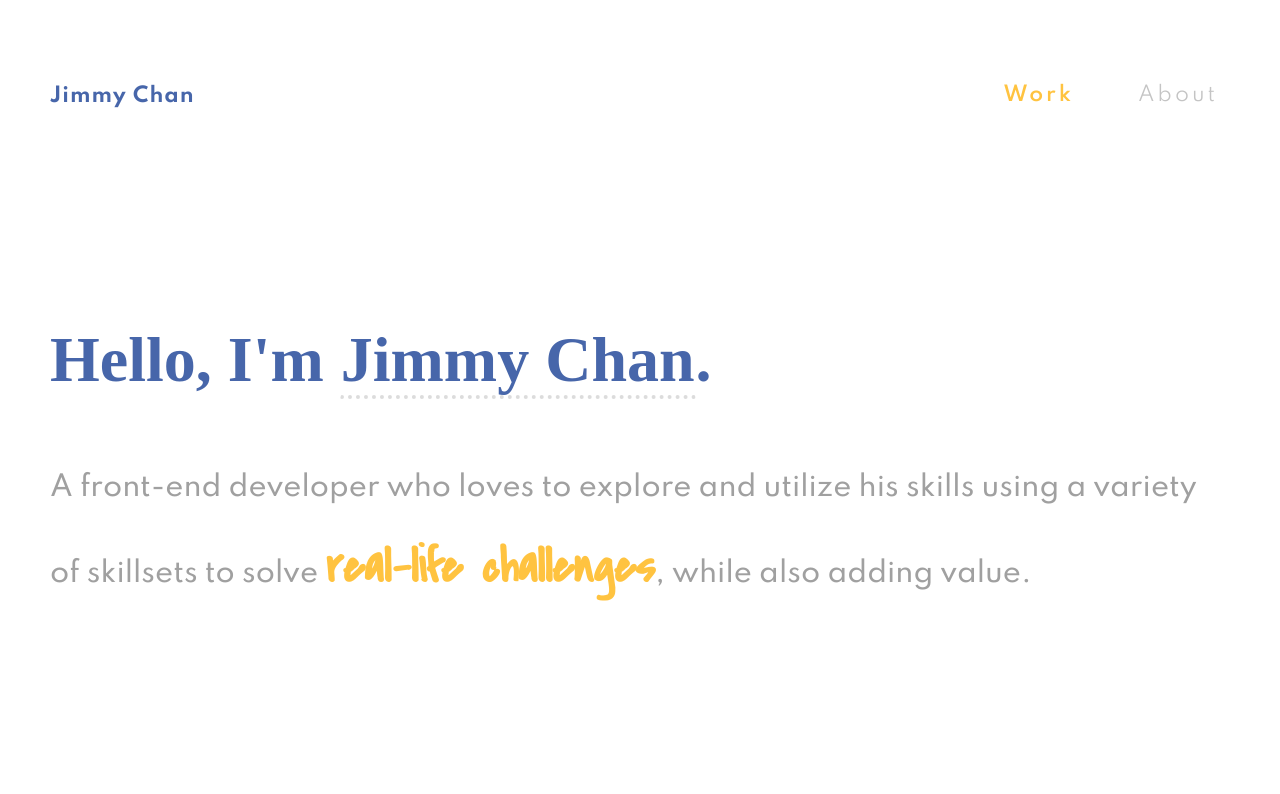
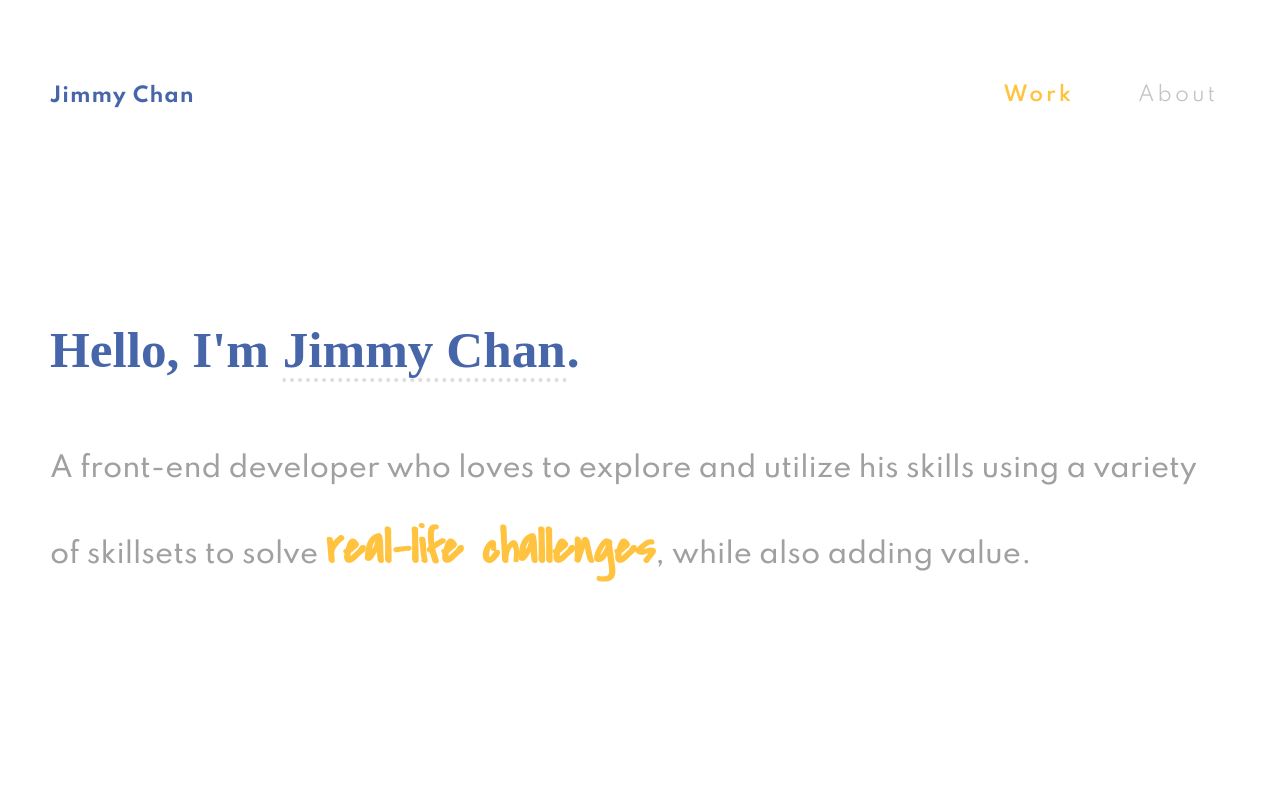
Before and after one commit to jimmyc018/online-profile, a React (Create React App) app: page / in a window 1280 px wide. Shown: the top 794 px of the page. Built offline with nearby package versions, Linux system fonts and the light colour scheme.

Commit message:
added anchor tag on intro, change font size

```diff
--- a/src/layouts/Home/Home.scss
+++ b/src/layouts/Home/Home.scss
@@ -2,7 +2,7 @@
 
 .home {
   .home__greeting {
-    font-size: 4rem;
+    font-size: 3.2rem;
     font-weight: $font-weight-bold;
     color: $dark-blue;
     font-family: 'PT Serif', serif;
@@ -14,11 +14,16 @@
     margin-bottom: 0px;
     font-weight: $font-weight-bold;
     text-decoration: none;
-    font-size: 4rem;
+    font-size: 3.2rem;
     border-style: dotted;
     border-width: 1px 1px 4.5px;
     border-color: transparent transparent rgba(92, 92, 92, 0.21);
-    cursor: pointer
+    cursor: pointer;
+  }
+
+  .link_to_resume {
+    text-decoration: none;
+    color: $dark-blue;
   }
 
   .home__text-emphasis {
--- a/src/layouts/Home/Home.tsx
+++ b/src/layouts/Home/Home.tsx
@@ -9,7 +9,7 @@ import AnimateOnScrollComp, { AnimationDirection } from '../../components/Animat
 const Home = () => (
   <div className="home">
     {/* <AnimateOnScrollComp direction={AnimationDirection.Right}> */}
-    <p className="home__greeting">Hello, I'm <span className="home__name-link">Jimmy Chan</span>.</p>
+    <p className="home__greeting">Hello, I'm <span className="home__name-link"><a className="link_to_resume" href="https://www.dropbox.com/s/ttk8h1czez3wwsa/Jimmy%20Chan%20Resume.pdf?dl=1">Jimmy Chan</a></span>.</p>
     <div className="home__blockquote-container">
       <blockquote className="home__blockquote">
         A front-end developer who loves to explore and utilize his skills using
```
